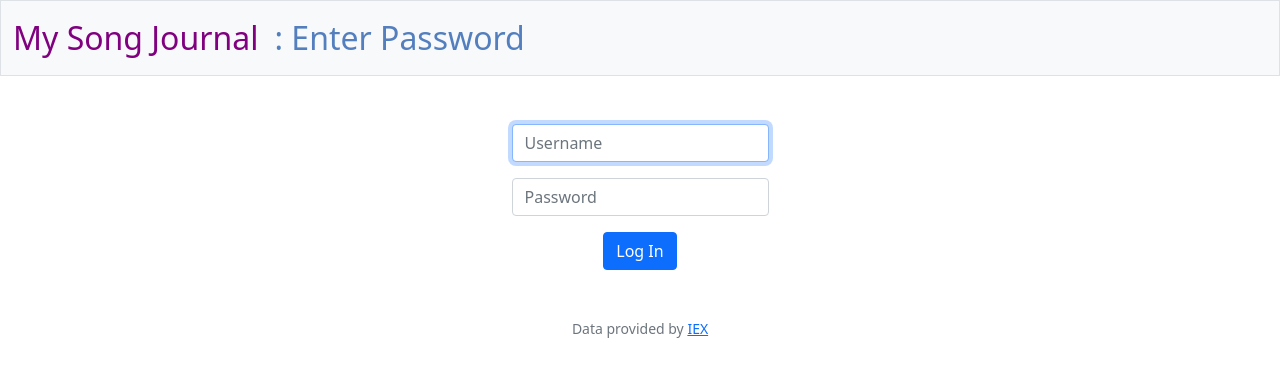
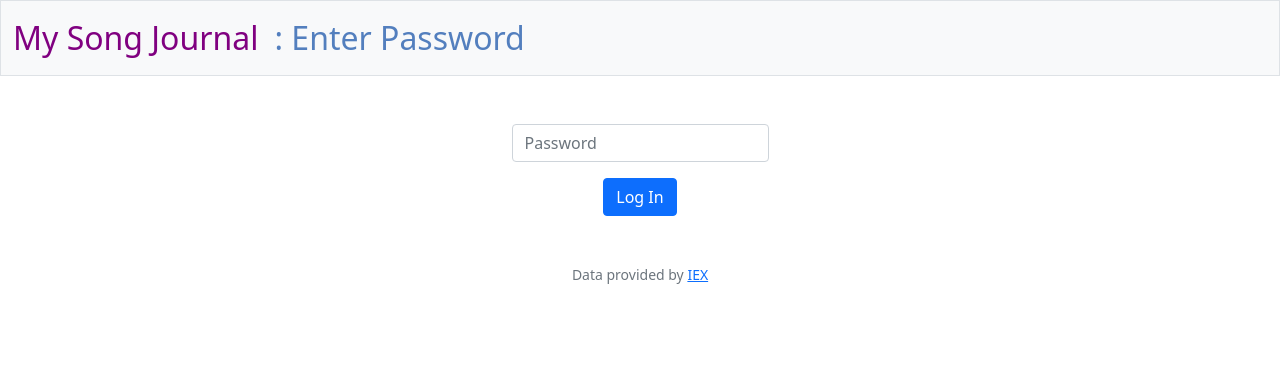
Before and after one commit to kumarpreetham09/CS50-Projects, a Flask app: page /login in a window 1280 px wide. Shown: the top 377 px of the page. Run offline with Flask 3, Linux system fonts and the light colour scheme; some libraries are stand-ins or nearby versions.

Commit message:
Sun, Jul 23, 2023, 5:34 PM +08:00

```diff
--- a/project/templates/login.html
+++ b/project/templates/login.html
@@ -7,9 +7,6 @@
 {% block main %}
     <form action="/login" method="post">
         <div class="mb-3">
-            <input autocomplete="off" autofocus class="form-control mx-auto w-auto" id="username" name="username" placeholder="Username" type="text">
-        </div>
-        <div class="mb-3">
             <input class="form-control mx-auto w-auto" id="password" name="password" placeholder="Password" type="password">
         </div>
         <button class="btn btn-primary" type="submit">Log In</button>
```
